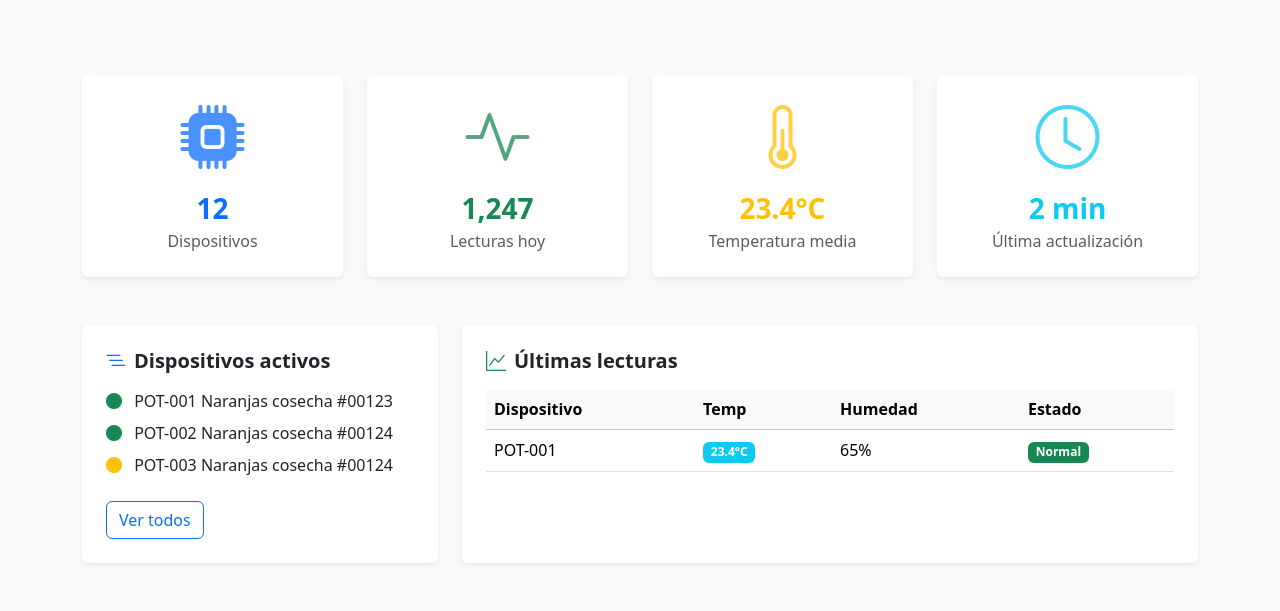
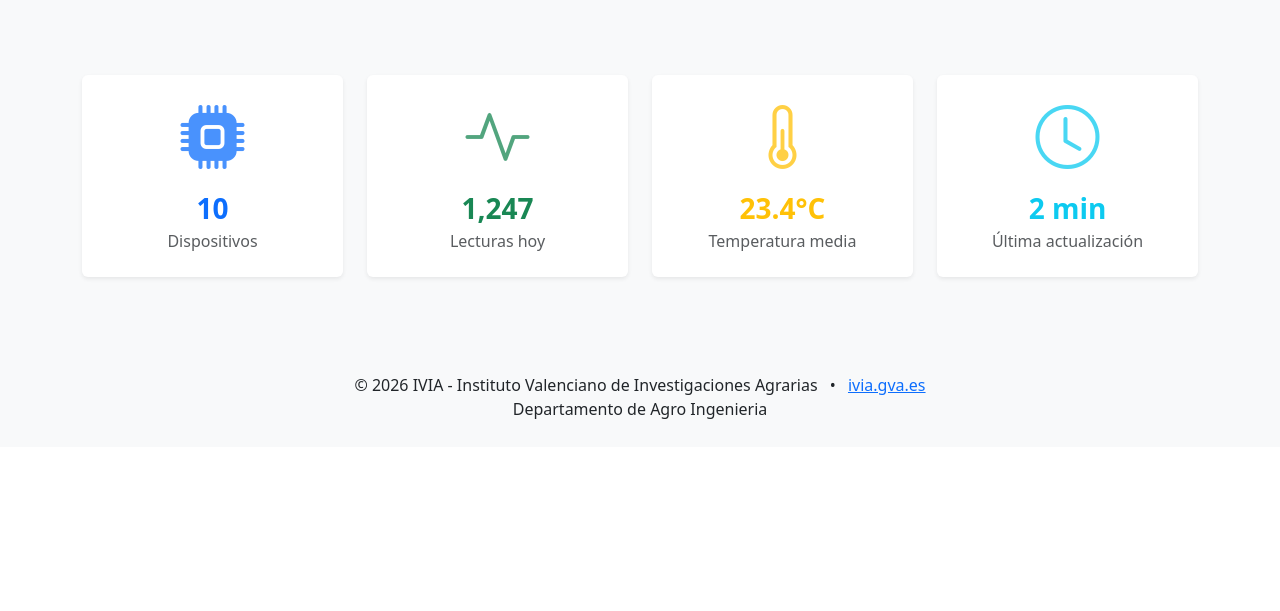
Before and after one commit to cdiazcod17/IVIA_monitor_alimentos, a Django app: page / in a window 1280 px wide. Shown: the part 353-964 px from the top of the page. After the commit the page ends 772 px from the top, so only its background shows below. Run offline with Django 5.2, Linux system fonts and the light colour scheme.

```diff
--- a/templates/home.html
+++ b/templates/home.html
@@ -21,7 +21,7 @@
         <div class="col-md-3">
             <div class="card border-0 shadow-sm h-100 text-center p-4">
                 <i class="bi bi-cpu-fill display-3 text-primary mb-3 opacity-75"></i>
-                <h3 class="fw-bold text-primary mb-1">12</h3>
+                <h3 class="fw-bold text-primary mb-1">10</h3>
                 <p class="text-muted mb-0">Dispositivos</p>
             </div>
         </div>
@@ -48,7 +48,7 @@
         </div>
     </div>
 
-    <!-- Quick Actions -->
+    {% comment %} <!-- Quick Actions -->
     <div class="row g-4">
         <div class="col-lg-4">
             <div class="card border-0 shadow-sm h-100">
@@ -94,9 +94,17 @@
                 </div>
             </div>
         </div>
-    </div>
+    </div> {% endcomment %}
 </div>
-
+ <!-- Footer minimal -->
+    <footer class="border-t border-slate-200 bg-white/50 backdrop-blur-sm">
+        <div class="max-w-4xl mx-auto px-6 py-8 text-center text-xs text-slate-500">
+            © 2026 IVIA - Instituto Valenciano de Investigaciones Agrarias
+            <span class="mx-2">•</span>
+            <a href="https://ivia.gva.es/es/" class="hover:text-ivia-blue font-medium">ivia.gva.es</a>
+            <p>Departamento de Agro Ingenieria</p>
+        </div>
+    </footer>
 <style>
 .hover-shadow-lg:hover { box-shadow: 0 20px 40px rgba(0,0,0,0.15) !important; }
 </style>
```
Also changed, not shown: 1 other file.
